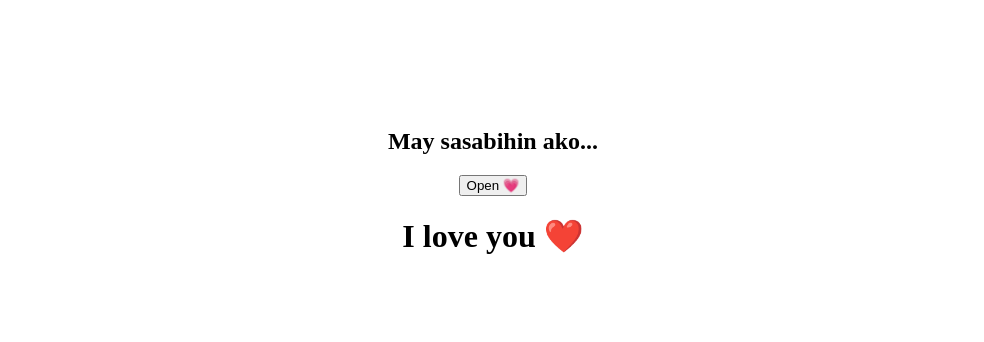
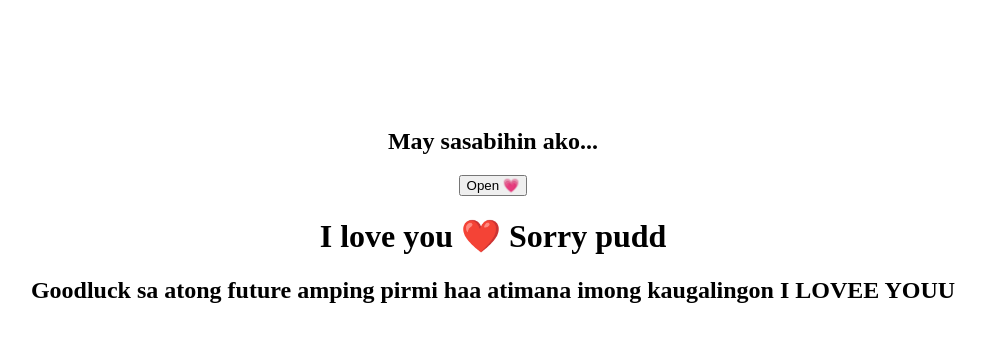
Before and after one commit to dumandaneljay8-wq/Link, a plain HTML site: page index.html in a window 1280 px wide. Both pictures are taken after a click on the button "Open 💗". Shown: the whole page, without its empty margins (147-1131 px from the left). Drawn offline with Linux system fonts and the light colour scheme.

Commit message:
Update index.html

```diff
--- a/index.html
+++ b/index.html
@@ -13,8 +13,10 @@
   </button>
 
   <h1 id="msg" style="display:none;">
-    I love you ❤️
+    I love you ❤️ Sorry pudd
   </h1>
 
 </body>
 </html>
+<h2>Goodluck sa atong future amping pirmi haa atimana imong kaugalingon
+I LOVEE YOUU</h2>
```
